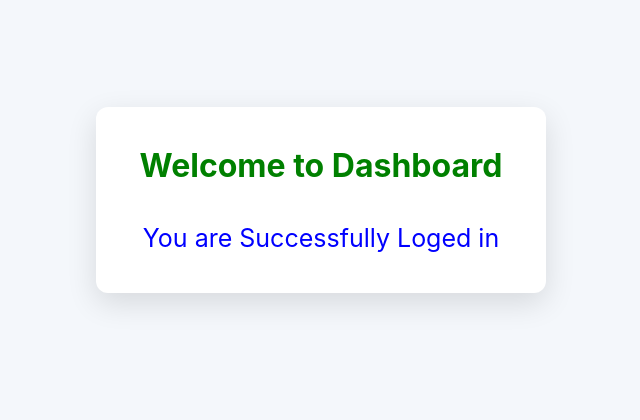
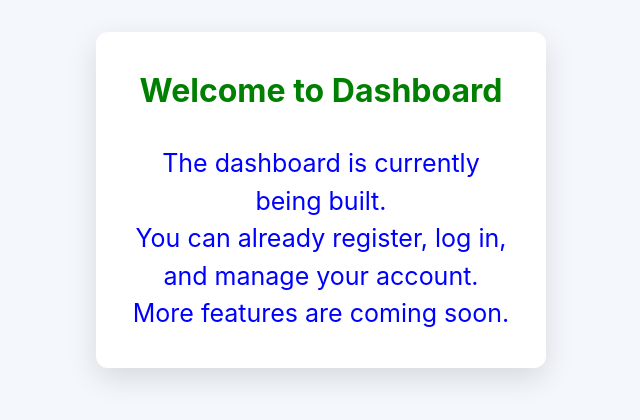
Before and after one commit to AlamgirKhan48692/data-analysis-app, a React app in the folder frontend/: page /dashboard in a window 1280 px wide. Shown: the part 200-620 px from the top of the page, without its empty margins (319-959 px from the left). Built offline with nearby package versions, Linux system fonts and the light colour scheme; the HTML template or start-up script is replaced by a standard one.

Commit message:
update dashboard

```diff
--- a/frontend/src/pages/Dashboard.jsx
+++ b/frontend/src/pages/Dashboard.jsx
@@ -5,7 +5,11 @@ function Dashboard(){
         <div className="register-container">
             <div className="register-card">
                 <h1 style={{ color: "green"}}>Welcome to Dashboard</h1>
-                <p style={{textAlign: "center", color: "blue", fontSize: "25px"}}>You are Successfully Loged in</p>
+                <p style={{textAlign: "center", color: "blue", fontSize: "25px"}}>
+                    The dashboard is currently being built. <br />
+                    You can already register, log in, and manage your account. <br />
+                    More features are coming soon.
+                </p>
             </div>
         </div>
     )
```
Also changed, not shown: 1 other file (tests, documents, lock files or other folders).
